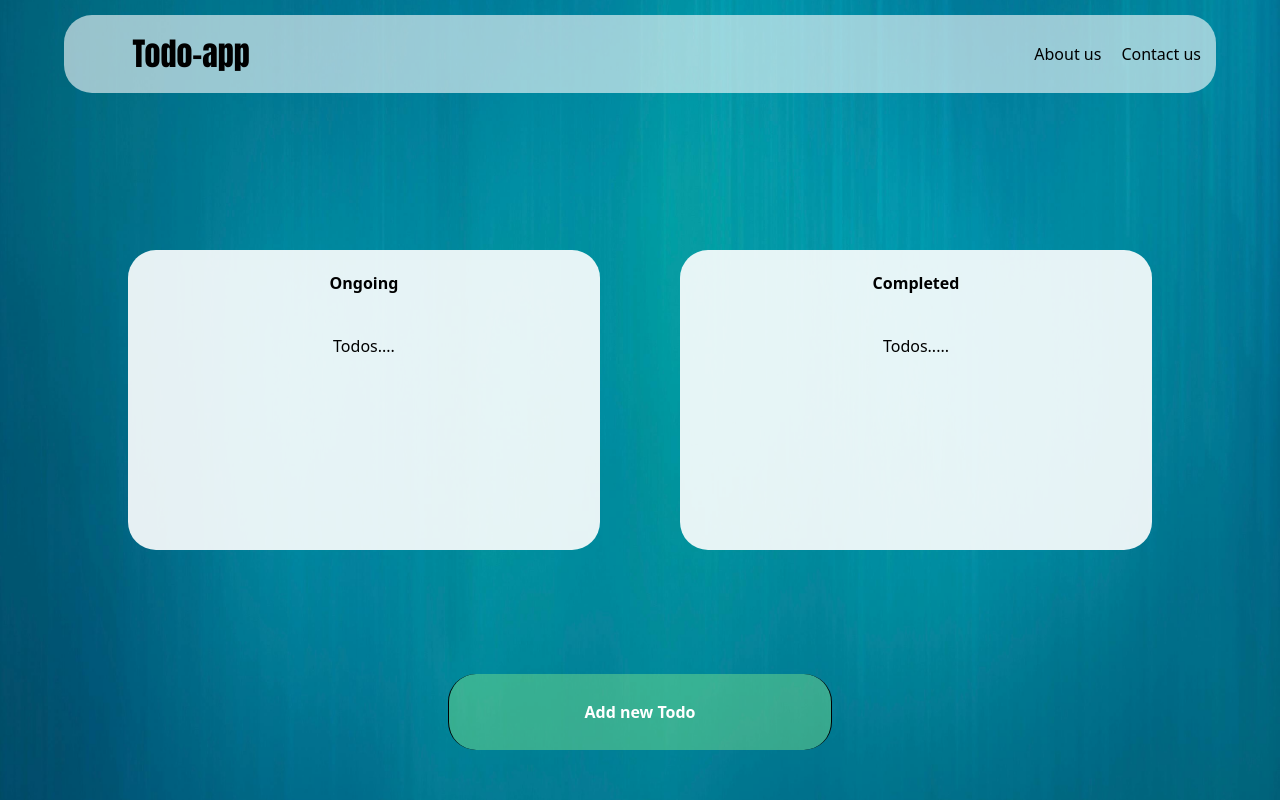
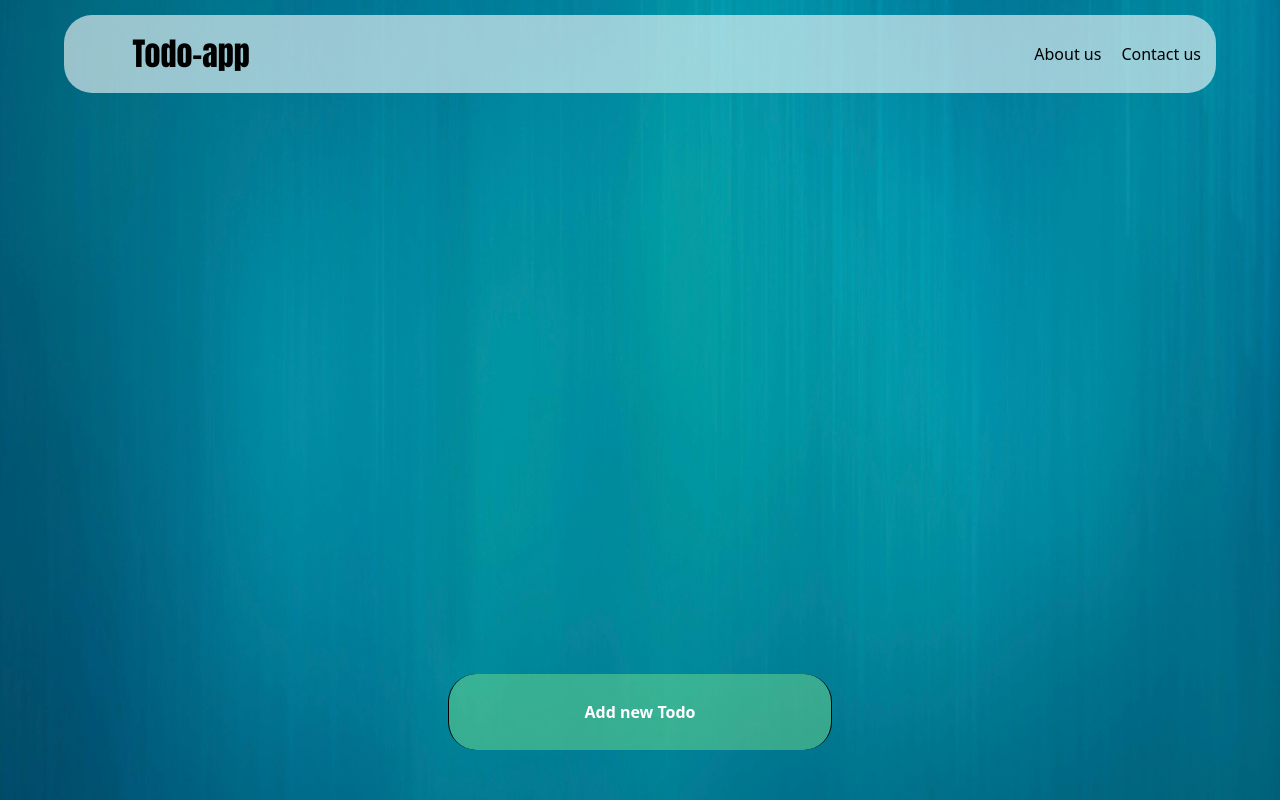
Before and after one commit to Kleamy8/Todo-App, a React (Vite) app: page / in a window 1280 px wide. Built offline with nearby package versions, Linux system fonts and the light colour scheme.

Commit message:
added navigation

```diff
--- a/src/components/home/home.tsx
+++ b/src/components/home/home.tsx
@@ -1,28 +1,20 @@
-import React from "react";
+import React, { useEffect, useState } from "react";
 import styles from "./home.module.css";
 import { Header } from "./header";
 import { useNavigate } from "react-router-dom";
 
 export function Home() {
+  const navigate = useNavigate();
   return (
     <>
       <div className={styles.container}>
         <Header name={"Todo-app"} />
-        <div className={styles.todos}>
-          <div data-testid="ongoing" className={styles.ongoing}>
-            <div className={styles.todoTitle}>
-              <h4>Ongoing</h4>
-            </div>
-            <div className={styles.todoContainer}>Todos....</div>
-          </div>
-          <div className={styles.completed}>
-            <div className={styles.todoTitle}>
-              <h4>Completed</h4>
-            </div>
-            <div className={styles.todoContainer}>Todos.....</div>
-          </div>
-        </div>
-        <button data-testid="addnewbutton" type="button">
+
+        <button
+          data-testid="addnewbutton"
+          type="button"
+          onClick={() => navigate("/create")}
+        >
           Add new Todo
         </button>
       </div>
```
